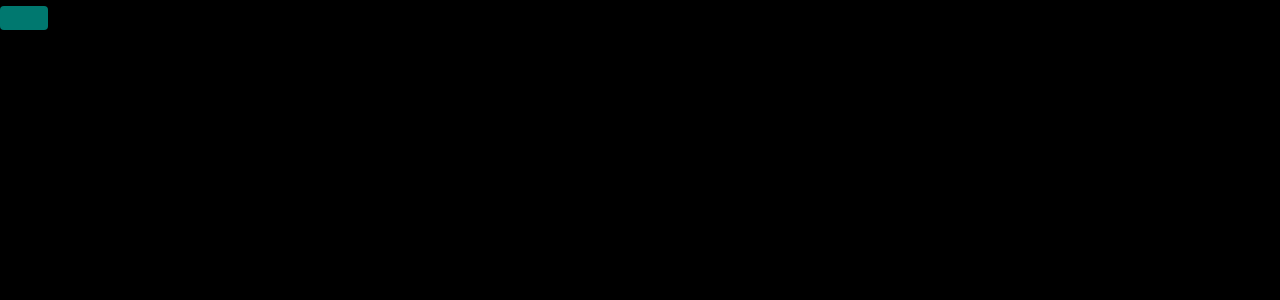
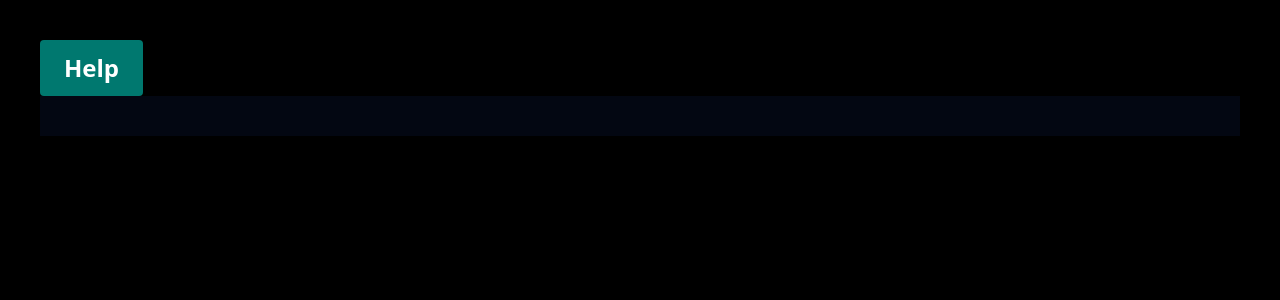
Before and after one commit to AkhandGit/react-learn, a React (Vite) app: page / in a window 1280 px wide. Shown: the top 300 px of the page. Built offline with nearby package versions, Linux system fonts and the light colour scheme.

Commit message:
fetched data

```diff
--- a/src/App.jsx
+++ b/src/App.jsx
@@ -196,12 +196,27 @@
 
 */}
 
-import React from 'react'
+import React, { useState } from 'react'
+import axios from 'axios'
 
 const App = () => {
+
+  const [data, setData] = useState([])
+
+  const getData = async () => {
+    console.log('Data Fetched')
+    const response =await axios.get('https://picsum.photos/v2/list')
+    setData(response.data)
+  }
+
   return (
-    <div>
-      <button className='bg-teal-700 text-white font-semibold text-2xl px-6 py-3 rounded'></button>
+    <div className='p-10'>
+      <button onClick={getData} className='bg-teal-700 text-white font-semibold text-2xl px-6 py-3 rounded active:scale-90'>Help</button>
+      <div className='p-5 bg-gray-950 text-white'>
+        {data.map(function(){
+          return <h1>Hello</h1>
+        })}
+      </div>
     </div>
   )
 }
```
